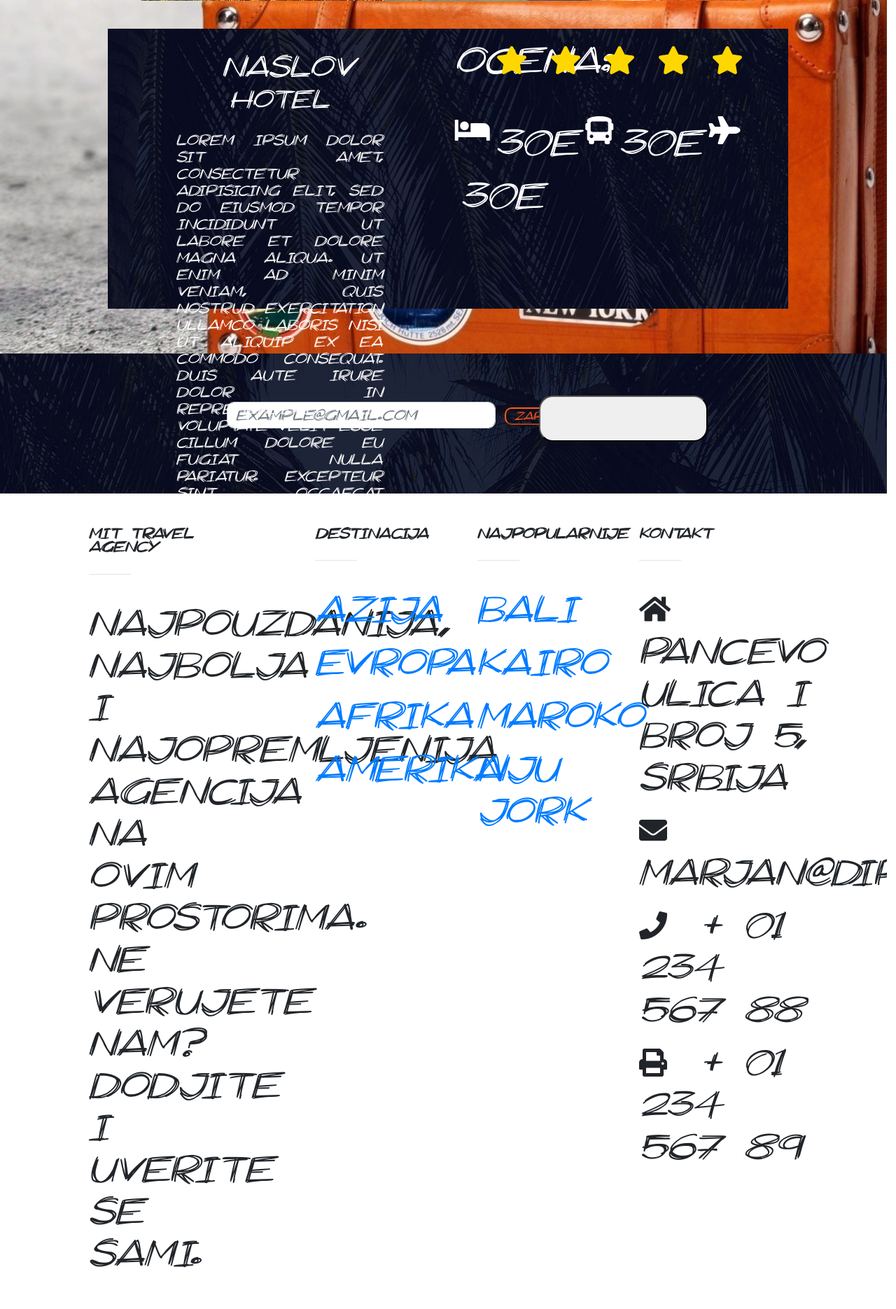
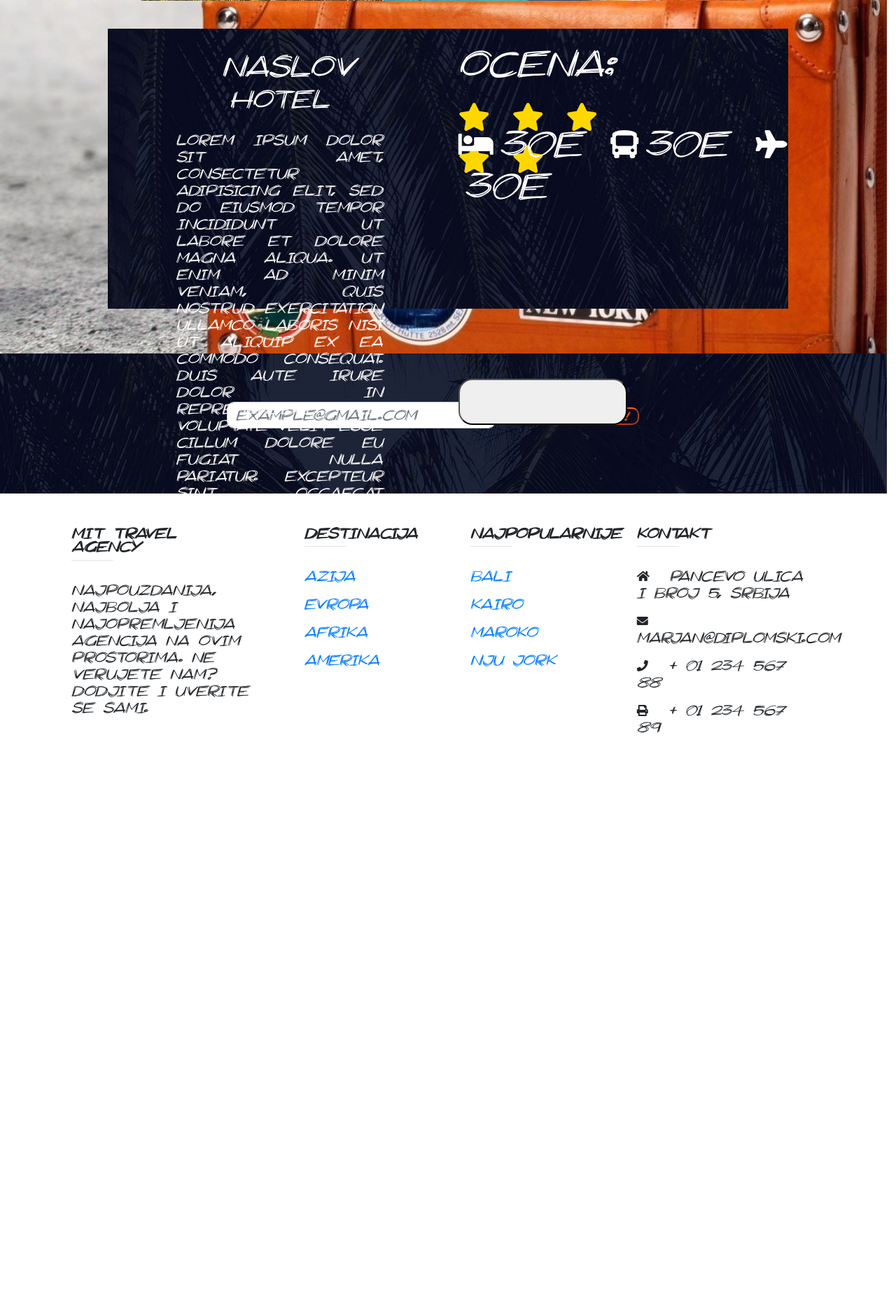
Before and after one commit to MarjanStojanov/diplomski, a Flask app: template MIT/templates/destinacija.html in a window 1280 px wide. Shown: the part 689-2559 px from the top of the page at 70% size. After the commit the page ends 1736 px from the top, so only its background shows below. Run offline with Flask 2, Linux system fonts and the light colour scheme; the template is opened without the code that fills it, so the values that code supplies are empty; some libraries are stand-ins or nearby versions.

Commit message:
destinacija tweaks, not done

```diff
--- a/MIT/static/css/destinacija.css
+++ b/MIT/static/css/destinacija.css
@@ -60,11 +60,11 @@
 	width: 49.5%;
 }
 
-.row{
+.row2{
 	position: relative;
 	width: 100%;
 	min-height: 100px;
-	margin: 10px;
+	margin: 15px;
 	font-size: 40px;
 	text-align: left;
 }
@@ -73,6 +73,7 @@
 	font-size: 40px;
 	width: 25%;
 	margin: 8px;
+	display: inline;
 }
 
 #rezervisi{
@@ -84,7 +85,8 @@
 
 .stars{
 	position: absolute;
-	right: 70px;
+	right: 260px;
+	display: inline-block;
 	color: gold;
 
 }
--- a/MIT/templates/destinacija.html
+++ b/MIT/templates/destinacija.html
@@ -50,7 +50,7 @@
               </p>
             </div>
             <div class="info">
-              <div class="row">
+              <div class="row2">
                 <p>Ocena: </p>
                 <div class="stars">
                 <i class="fas fa-star"></i>
@@ -61,7 +61,7 @@
                 </div>
               </div>
 
-              <div class="row">
+              <div class="row2">
                 <i class="fas fa-bed"></i><p class="cene">30e</p>
 
                 <i class="fas fa-bus"></i><p class="cene">30e</p>
@@ -70,14 +70,14 @@
 
               </div>
 
-              <div class="row">
+              <div class="row2">
 
               </div>
 
-              <div class="row">
+              <div class="row2">
 
               </div>
-              <div class="row">
+              <div class="row2">
                 <input type="button" id="rezervisi" name="btn">
               </div>
             </div>
```
